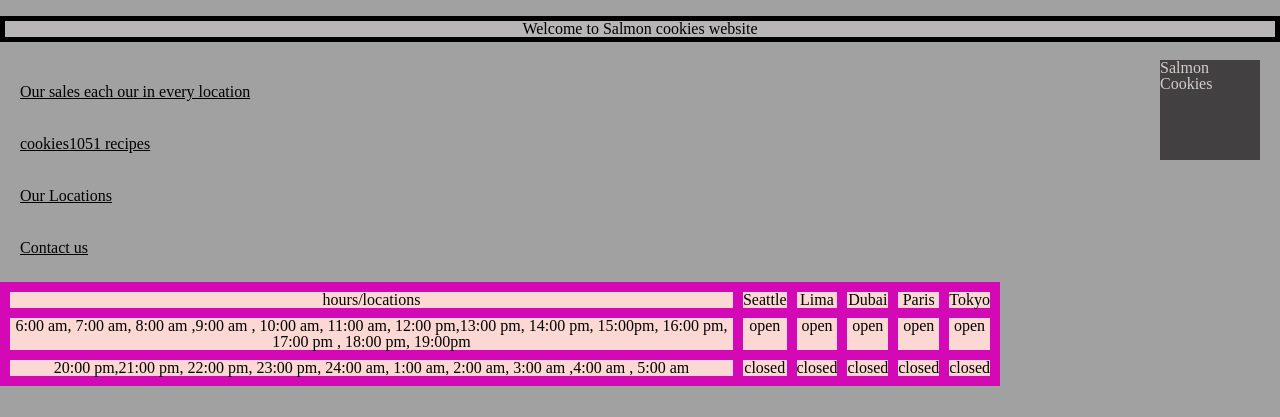
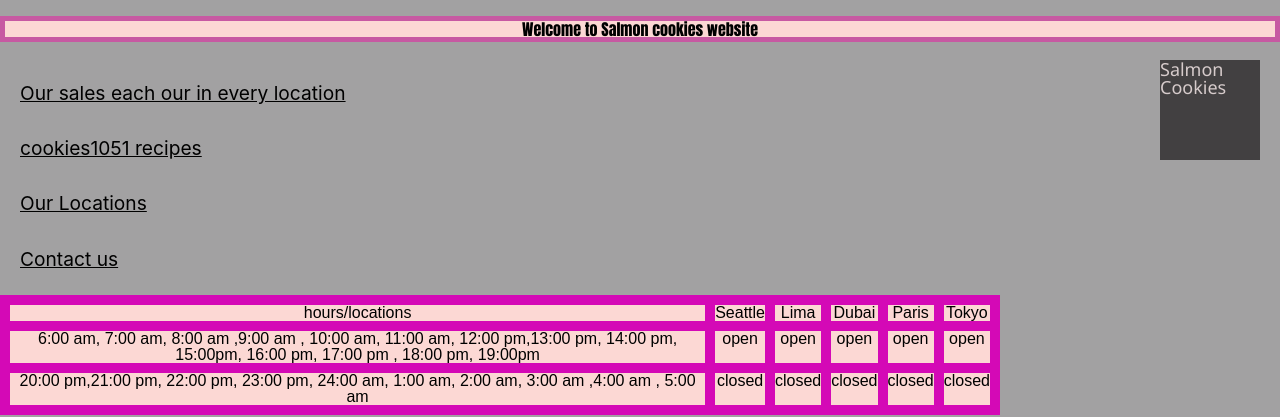
Before and after one commit to DimaAlabsi/cookie-stand, a plain HTML site: page index.html in a window 1280 px wide. Shown: the top 417 px of the page. Drawn offline with Linux system fonts and the light colour scheme; grey boxes are pictures that could not be loaded.

Commit message:
editing the style

```diff
--- a/css/style.css
+++ b/css/style.css
@@ -10,8 +10,8 @@
      height : 4000px
   }
   #h3style {
-    background-color: rgb(184, 181, 183);
-    border: 5px solid #000;
+    background-color: #FCD8D4;
+    border: 5px solid rgb(199, 89, 162);
     text-align: center;
 
   }
@@ -56,6 +56,7 @@
 
    th, td { background: #FCD8D4;
     border: 10px solid #d409b6;
+    font-family: fantasy;
   }
   /* img { width: 300px;
   height:100px;} */
@@ -78,3 +79,13 @@
   article:hover {
     color: rgb(7, 7, 7);
     background-color: rgb(10, 9, 10)}
+
+    h1 { font-family: 'Segoe UI', Tahoma, Geneva, Verdana, sans-serif;
+    font-size: large;}
+
+
+    a {font-size: larger;
+       font-family: -apple-system, BlinkMacSystemFont, 'Segoe UI', Roboto, Oxygen, Ubuntu, Cantarell, 'Open Sans', 'Helvetica Neue', sans-serif}
+    h3 {font-family: Impact, Haettenschweiler, 'Arial Narrow Bold', sans-serif;}
+
+    input {font-family:'Lucida Sans', 'Lucida Sans Regular', 'Lucida Grande', 'Lucida Sans Unicode', Geneva, Verdana, sans-serif;}
```
